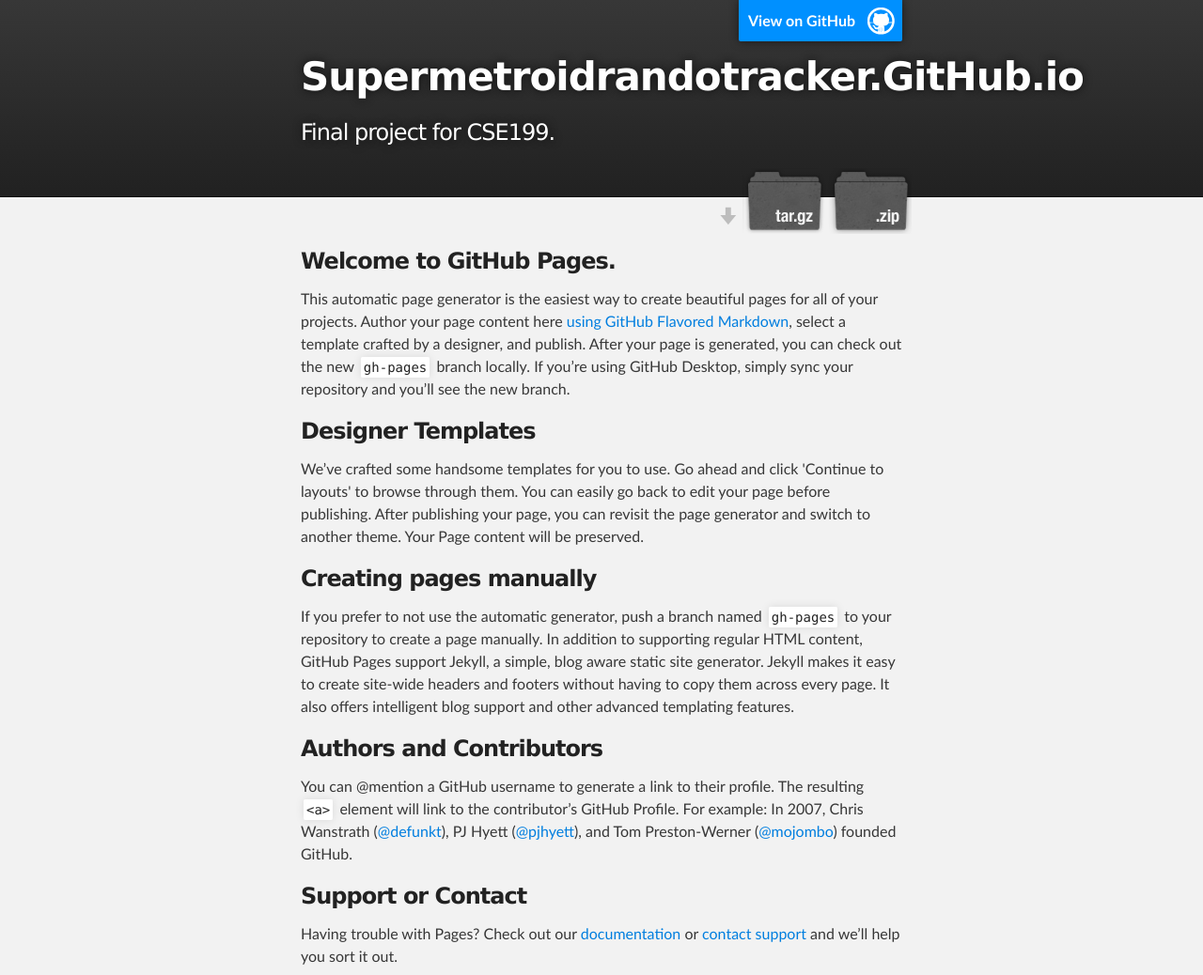
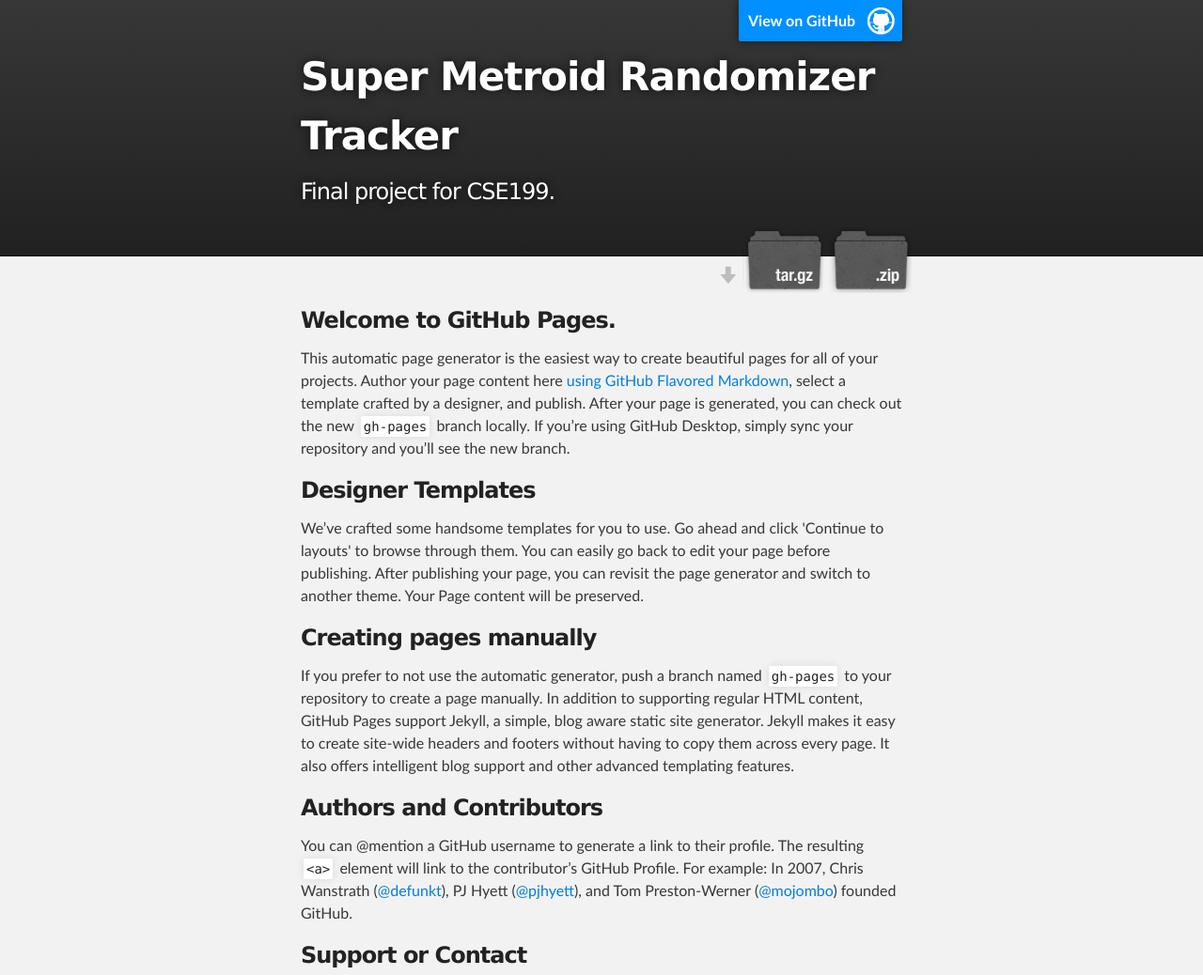
Before and after one commit to SOreckiCSE199/supermetroidrandotracker.github.io, a plain HTML site: page index.html in a window 1280 px wide. Shown: the top 1038 px of the page at 94% size. Drawn offline with Linux system fonts and the light colour scheme.

Commit message:
Added index.html

```diff
--- a/index.html
+++ b/index.html
@@ -4,11 +4,11 @@
   <head>
     <meta charset='utf-8'>
     <meta http-equiv="X-UA-Compatible" content="chrome=1">
-    <meta name="description" content="Supermetroidrandotracker.GitHub.io : Final project for CSE199.">
+    <meta name="description" content="Super Metroid Randomizer Tracker : Final project for CSE199.">
 
     <link rel="stylesheet" type="text/css" media="screen" href="stylesheets/stylesheet.css">
 
-    <title>Supermetroidrandotracker.GitHub.io</title>
+    <title>Super Metroid Randomizer Tracker</title>
   </head>
 
   <body>
@@ -18,7 +18,7 @@
         <header class="inner">
           <a id="forkme_banner" href="https://github.com/SOreckiCSE199/supermetroidrandotracker.github.io">View on GitHub</a>
 
-          <h1 id="project_title">Supermetroidrandotracker.GitHub.io</h1>
+          <h1 id="project_title">Super Metroid Randomizer Tracker</h1>
           <h2 id="project_tagline">Final project for CSE199.</h2>
 
             <section id="downloads">
```
